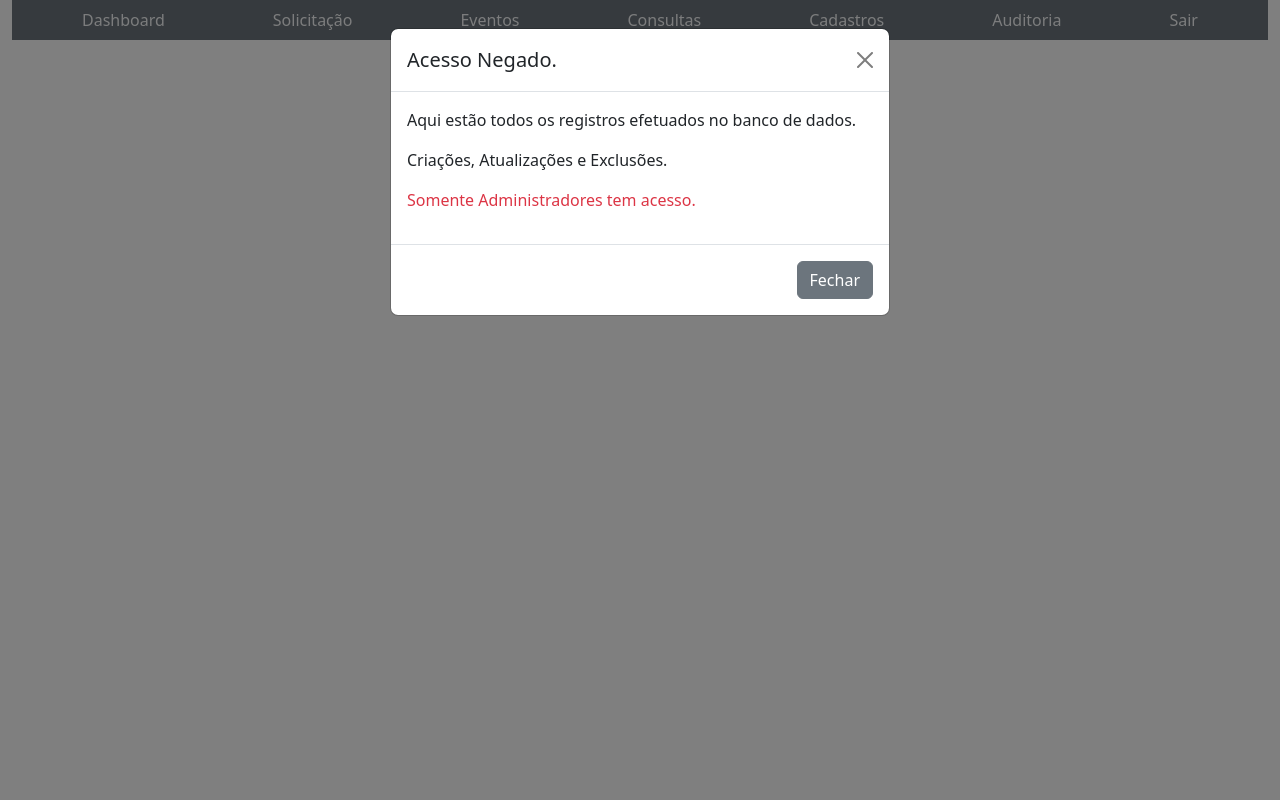
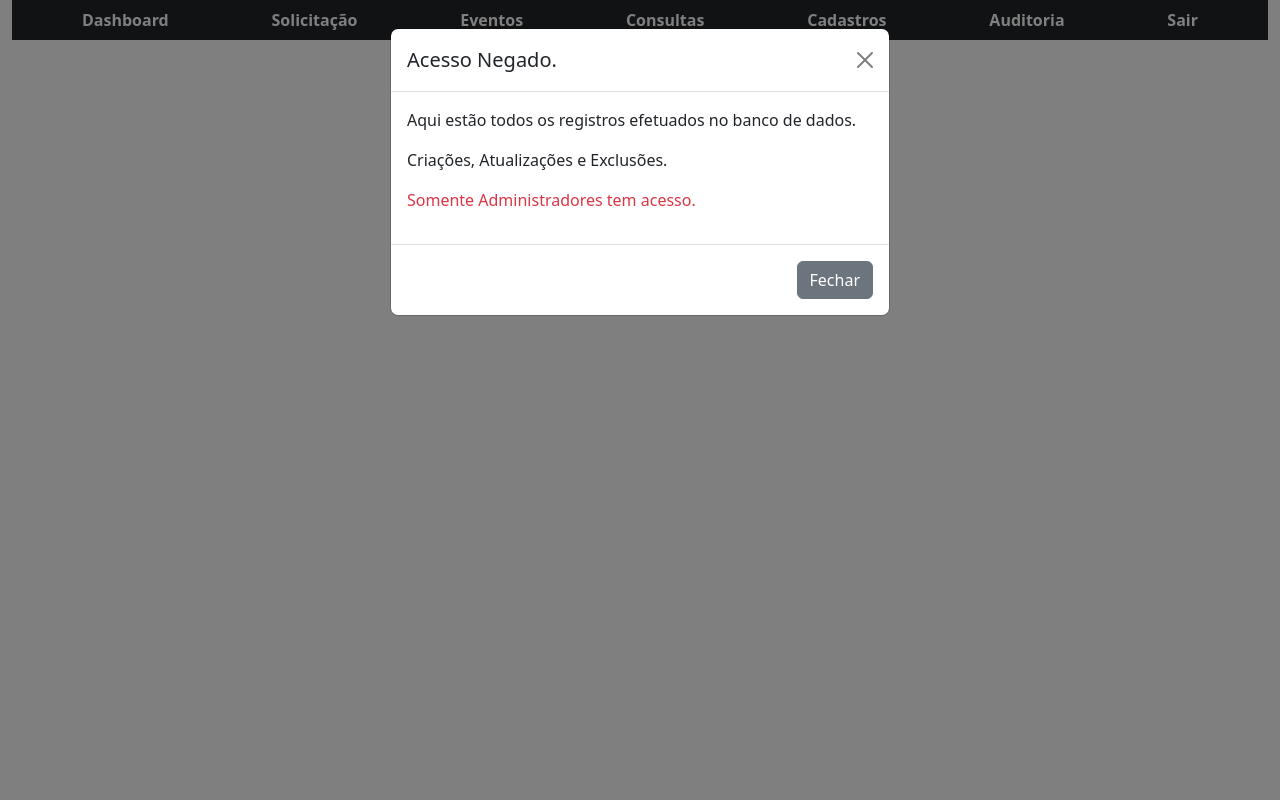
Before and after one commit to scavjr/psjc_projetos, a Django app: page /audita/acesso_negado/ in a window 1280 px wide. Run offline with Django 5.2, Linux system fonts and the light colour scheme; some libraries are stand-ins or nearby versions.

Commit message:
Atualiza interface

```diff
--- a/web_project/templates/web_project/base.html
+++ b/web_project/templates/web_project/base.html
@@ -3,7 +3,7 @@
 
 <head>
     <meta charset="utf-8">
-    <title>{%block title %}{% endblock%}</title>
+    <title>{% block title %}{% endblock %}</title>
     {% load static %}
     {% load django_bootstrap5 %}
     {% bootstrap_css %}
@@ -13,30 +13,53 @@
     <link rel="stylesheet" href="https://code.jquery.com/ui/1.12.1/themes/base/jquery-ui.css">
     <script src="https://code.jquery.com/jquery-3.6.0.min.js"></script>
     <script src="https://code.jquery.com/ui/1.12.1/jquery-ui.min.js"></script>
+    <style>
+
+
+
+    a {
+        text-decoration: none;
+        color: white
+    }
+
+    a:hover {
+        text-decoration: underline;
+   }
+
+
+
+
+   </style>
+
 </head>
 
 <body>
-    <div class="container-fluid">
-        <nav class="navbar navbar-expand-lg navbar-light bg-secondary ">
+    <div role="menu" class="container-fluid">
+        <nav role="navigation" class="navbar navbar-expand-sm bg-dark navbar-dark">
             <div class="container">
-                <a href="{% url 'dashboard' %}" class="nvbar-brand text-light"
-                    style="text-decoration: none;">Dashboard</a>
-                <a href="{% url 'sol_list' %}" class="nvbar-brand text-light"
-                    style="text-decoration: none;">Solicitação</a>
-                <!--  <a href="#" class="nvbar-brand text-light"  style="text-decoration: none;">Tramitação</a>                                      -->
-                <a href="{% url 'evento_lista' %}" class="nvbar-brand text-light"
-                    style="text-decoration: none;">Eventos</a>
-                <a href="{% url 'lista_historico' %}" class="nvbar-brand text-light"
-                    style="text-decoration: none;">Consultas</a>
-                <a href="{% url 'cadastros_lista' %}" class="nvbar-brand text-light"
-                    style="text-decoration: none;">Cadastros</a>
-                <a href="{% url 'acesso_negado' %}" class="nvbar-brand text-light"
-                    style="text-decoration: none;">Auditoria</a>
-                <a href="{% url 'logout' %}" class="nvbar-brand text-light" style="text-decoration: none;">Sair</a>
+                <b><a href="{% url 'dashboard' %}" class="nvbar-link" id="dashboard"
+                    >Dashboard</a></b>
+                <b><a href="{% url 'sol_list' %}" class="nvbar-link" id="solicita"
+                >Solicitação</a></b>
+                <!--  <a href="#" class="nvbar-link" >Tramitação</a>                                      -->
+                <b><a href="{% url 'evento_lista' %}" class="nvbar-link" id="eventos"
+                >Eventos</a></b>
+                <b><a href="{% url 'lista_historico' %}" class="nvbar-link" id="consultas"
+                >Consultas</a></b>
+                <b><a href="{% url 'cadastros_lista' %}" class="nvbar-link" id="cadastros"
+                >Cadastros</a></b>
+                <b><a href="{% url 'acesso_negado' %}" class="nvbar-link" id="auditoria"
+                >Auditoria</a></b>
+                <b><a href="{% url 'logout' %}" class="nvbar-link">Sair</a></b>
+            </div>
         </nav>
+        <main>
             {% block content %}
             {% endblock %}
-        </div>
+        </main>
+    </div>
+
 </body>
 
+
 </html>
```
Also changed, not shown: web_project/templates/web_project/base_prelog.html (added, +36 -0 lines).
